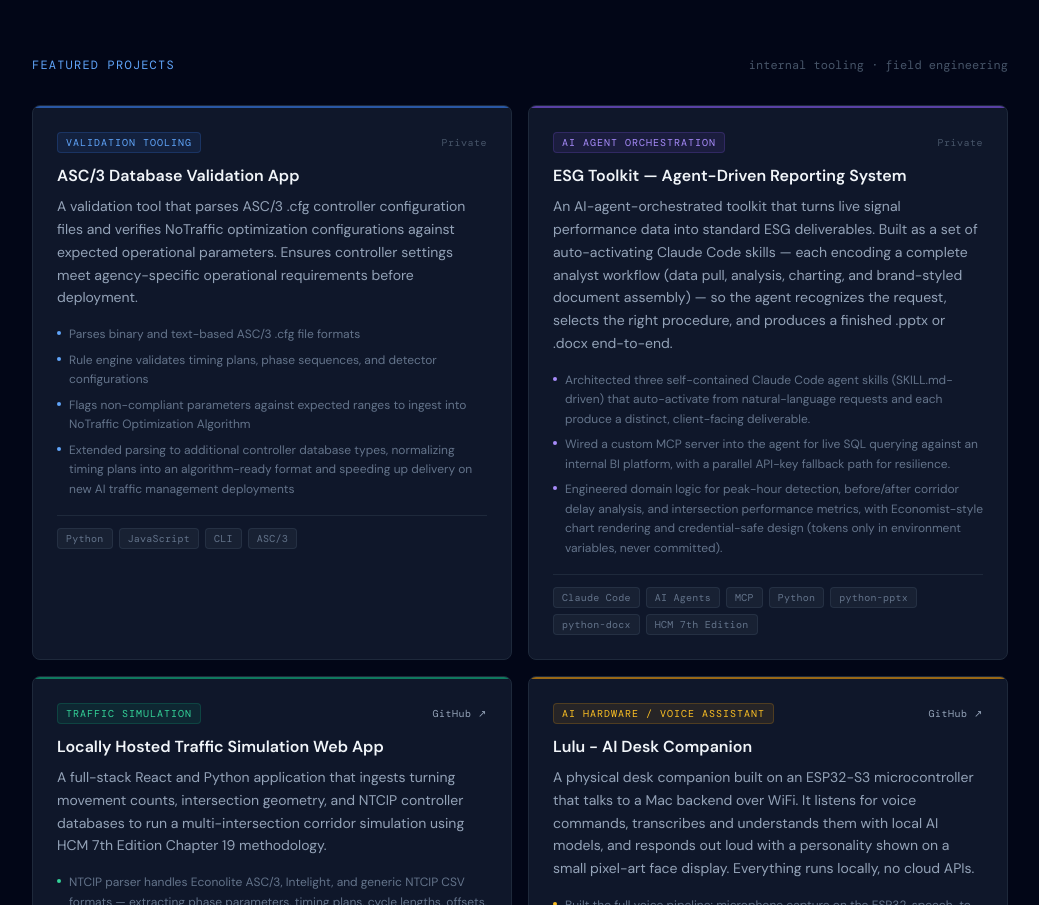
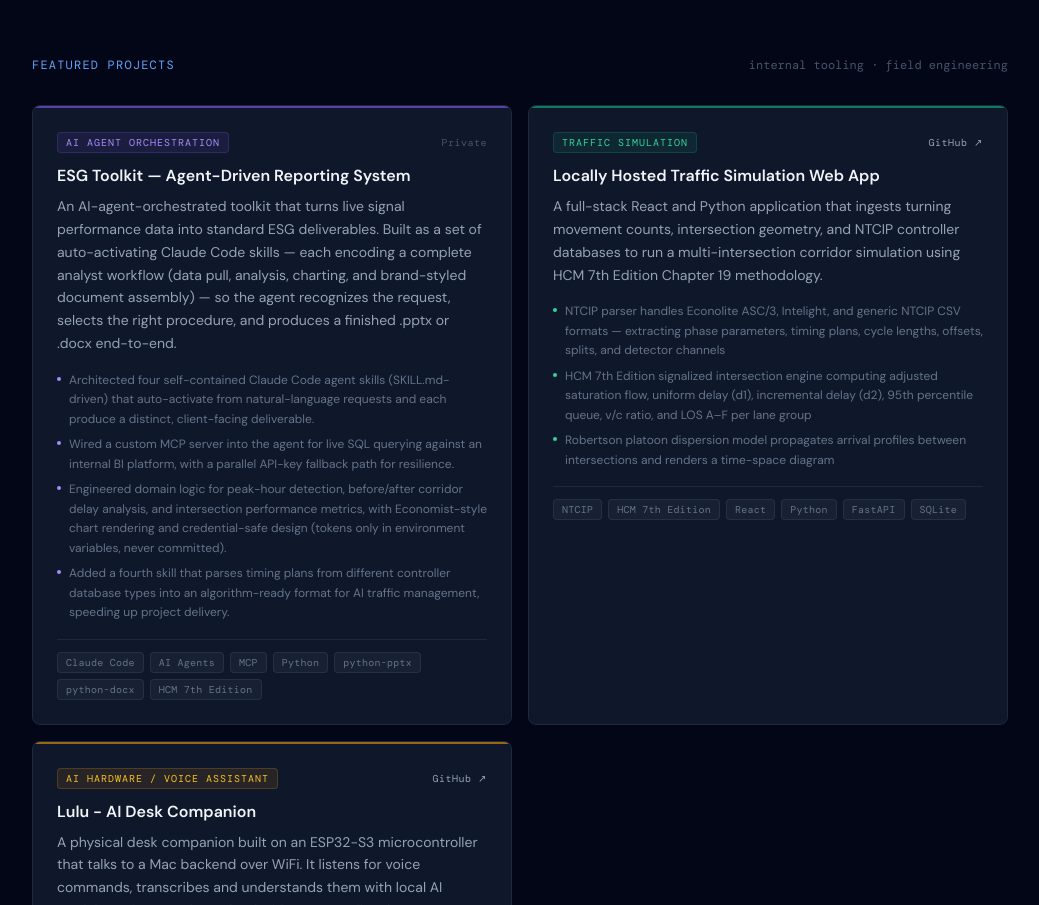
Before and after one commit to shmucas/portfolio, a React (Vite) app: page / in a window 1280 px wide. Shown: the part 3240-4145 px from the top of the page, without its empty margins (120-1159 px from the left). Built offline with nearby package versions, Linux system fonts and the light colour scheme.

Commit message:
Remove ASC/3 project, add 4th ESG toolkit skill
Rolled the multi-vendor controller parsing capability into the ESG
Toolkit as its fourth Claude Code skill instead of a standalone
project.

```diff
--- a/src/components/Projects.jsx
+++ b/src/components/Projects.jsx
@@ -1,20 +1,4 @@
 const projects = [
-  {
-    id: 'asc3-validation',
-    label: 'Validation Tooling',
-    title: 'ASC/3 Database Validation App',
-    description:
-      'A validation tool that parses ASC/3 .cfg controller configuration files and verifies NoTraffic optimization configurations against expected operational parameters. Ensures controller settings meet agency-specific operational requirements before deployment.',
-    details: [
-      'Parses binary and text-based ASC/3 .cfg file formats',
-      'Rule engine validates timing plans, phase sequences, and detector configurations',
-      'Flags non-compliant parameters against expected ranges to ingest into NoTraffic Optimization Algorithm',
-      'Extended parsing to additional controller database types, normalizing timing plans into an algorithm-ready format and speeding up delivery on new AI traffic management deployments'
-    ],
-    tags: ['Python', 'JavaScript', 'CLI', 'ASC/3'],
-    accent: 'blue',
-    private: true,
-  },
   {
     id: 'esg-toolkit',
     label: 'AI Agent Orchestration',
@@ -22,9 +6,10 @@ const projects = [
     description:
       'An AI-agent-orchestrated toolkit that turns live signal performance data into standard ESG deliverables. Built as a set of auto-activating Claude Code skills — each encoding a complete analyst workflow (data pull, analysis, charting, and brand-styled document assembly) — so the agent recognizes the request, selects the right procedure, and produces a finished .pptx or .docx end-to-end.',
     details: [
-      'Architected three self-contained Claude Code agent skills (SKILL.md-driven) that auto-activate from natural-language requests and each produce a distinct, client-facing deliverable.',
+      'Architected four self-contained Claude Code agent skills (SKILL.md-driven) that auto-activate from natural-language requests and each produce a distinct, client-facing deliverable.',
       'Wired a custom MCP server into the agent for live SQL querying against an internal BI platform, with a parallel API-key fallback path for resilience.',
       'Engineered domain logic for peak-hour detection, before/after corridor delay analysis, and intersection performance metrics, with Economist-style chart rendering and credential-safe design (tokens only in environment variables, never committed).',
+      'Added a fourth skill that parses timing plans from different controller database types into an algorithm-ready format for AI traffic management, speeding up project delivery.',
     ],
     tags: ['Claude Code', 'AI Agents', 'MCP', 'Python', 'python-pptx', 'python-docx', 'HCM 7th Edition'],
     accent: 'violet',
```
